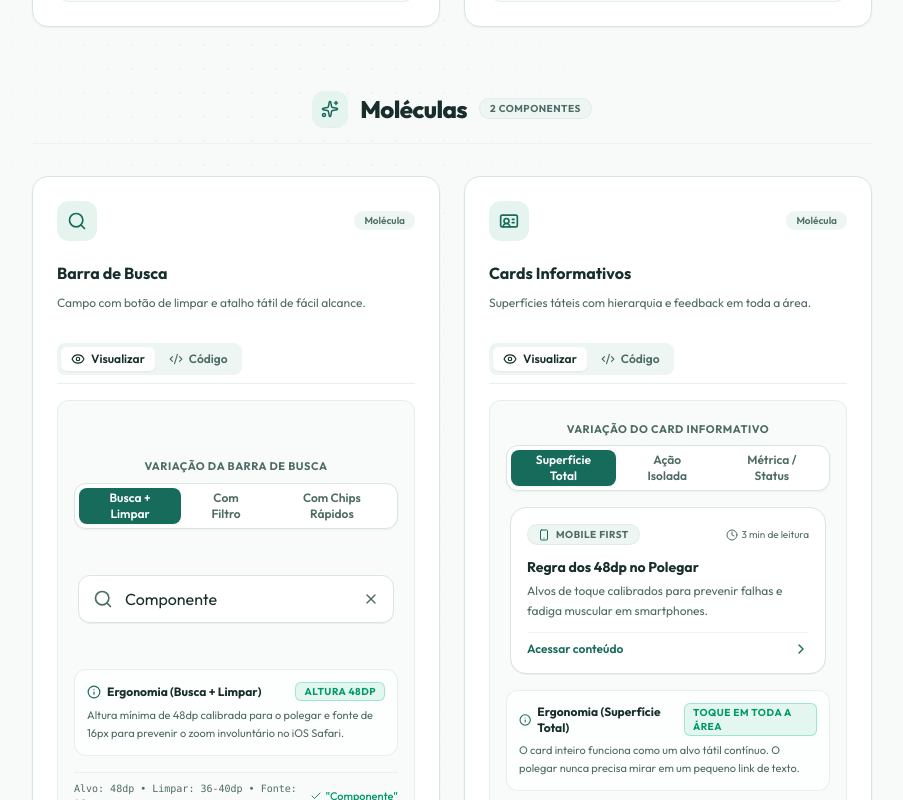
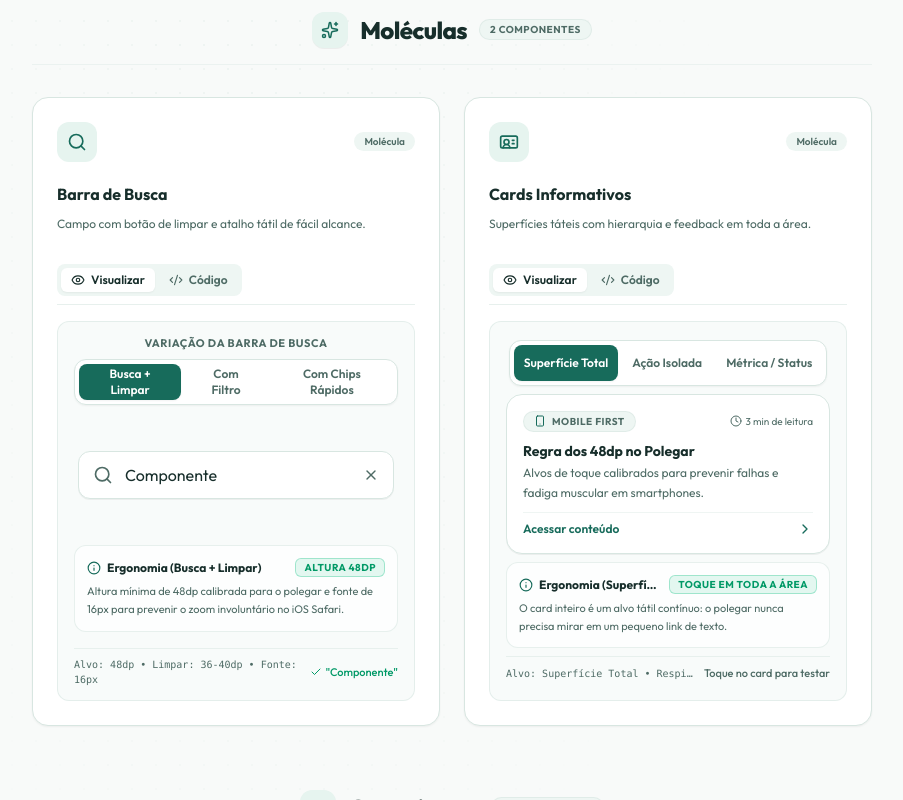
Before and after one commit to whoisnathaliamelo/hapto, a Next.js app: page /components in a window 1280 px wide. Shown: the part 2000-2800 px from the top of the page, without its empty margins (360-1263 px from the left). Built offline with nearby package versions, Linux system fonts and the light colour scheme.

Commit message:
Refactor: Ajuste para manter os cards no mesmo tamanho

```diff
--- a/components/catalog/showcase-card.tsx
+++ b/components/catalog/showcase-card.tsx
@@ -121,9 +121,9 @@ export function ShowcaseCard({
         )}
 
         {/* Área de Apresentação com Altura Uniforme Calibrada */}
-        <div className="mt-4 flex min-h-[380px] flex-1 items-center justify-center rounded-xl border border-line/60 bg-surface-raised/40 p-4">
+        <div className="mt-4 flex h-[380px] shrink-0 items-center justify-center overflow-hidden rounded-xl border border-line/60 bg-surface-raised/40 p-4">
           {activeTab === "code" && code ? (
-            <pre className="h-[380px] max-h-[380px] w-full overflow-auto rounded-lg border border-line/40 bg-[#091311] p-4 text-left text-xs font-mono leading-relaxed text-[#e6f4ef] selection:bg-primary/40 [scrollbar-width:thin]">
+            <pre className="h-full w-full overflow-auto rounded-lg border border-line/40 bg-[#091311] p-4 text-left text-xs font-mono leading-relaxed text-[#e6f4ef] selection:bg-primary/40 [scrollbar-width:thin]">
               <code>{code}</code>
             </pre>
           ) : (
--- a/components/catalog/showcases/cards-showcase.tsx
+++ b/components/catalog/showcases/cards-showcase.tsx
@@ -1,6 +1,6 @@
 "use client";
 
-import { useState } from "react";
+import { useEffect, useRef, useState } from "react";
 import {
   ArrowRight,
   Bookmark,
@@ -23,19 +23,19 @@ const VARIATIONS_INFO: Record<
   interactive: {
     label: "Superfície Total",
     tag: "Toque em Toda a Área",
-    ergonomicNote: "O card inteiro funciona como um alvo tátil contínuo. O polegar nunca precisa mirar em um pequeno link de texto.",
+    ergonomicNote: "O card inteiro é um alvo tátil contínuo: o polegar nunca precisa mirar em um pequeno link de texto.",
     badgeColor: "bg-emerald-500/10 text-emerald-600 border-emerald-500/30",
   },
   "with-action": {
     label: "Ação Isolada",
     tag: "Gatilho Seguro",
-    ergonomicNote: "Ação secundária (favoritar) com hitbox própria de 44dp e isolamento de evento (stopPropagation), evitando cliques acidentais no card principal.",
+    ergonomicNote: "Favoritar tem hitbox própria e stopPropagation, evitando abrir o card por acidente.",
     badgeColor: "bg-blue-500/10 text-blue-600 border-blue-500/30",
   },
   metric: {
     label: "Métrica / Status",
     tag: "Escaneabilidade",
-    ergonomicNote: "Hierarquia visual calibrada para leitura rápida em telas pequenas, com indicador numérico em destaque e zona de avanço tátil clara.",
+    ergonomicNote: "Número em destaque para leitura rápida em telas pequenas, com zona de avanço tátil clara.",
     badgeColor: "bg-purple-500/10 text-purple-600 border-purple-500/30",
   },
 };
@@ -102,23 +102,28 @@ export function CardsShowcase() {
   const [variant, setVariant] = useState<CardVariant>("interactive");
   const [saved, setSaved] = useState(false);
   const [lastAction, setLastAction] = useState<string | null>(null);
+  const timerRef = useRef<ReturnType<typeof setTimeout> | null>(null);
 
   const currentInfo = VARIATIONS_INFO[variant];
 
+  useEffect(() => () => {
+    if (timerRef.current) clearTimeout(timerRef.current);
+  }, []);
+
   const triggerAction = (label: string) => {
     setLastAction(label);
-    const timer = setTimeout(() => setLastAction(null), 1800);
-    return () => clearTimeout(timer);
+    if (timerRef.current) clearTimeout(timerRef.current);
+    timerRef.current = setTimeout(() => setLastAction(null), 1800);
   };
 
+  // Todos os cards de exemplo ocupam exatamente o mesmo espaço (altura fixa do slot)
+  const previewCardBase =
+    "group flex h-full w-full cursor-pointer rounded-2xl border border-line bg-surface p-4 shadow-2xs transition-[border-color,box-shadow,transform] duration-200 hover:border-primary/50 hover:shadow-md active:scale-[0.98]";
+
   return (
-    <div className="flex w-full flex-col items-center justify-between gap-4 py-1">
+    <div className="flex h-full w-full flex-col items-center justify-center gap-2">
       {/* 1. Seletor de Variação Ergonômica */}
-      <div className="flex flex-col items-center gap-2">
-        <span className="text-[11px] font-bold uppercase tracking-wider text-muted">
-          Variação do Card Informativo
-        </span>
-        <div className="flex items-center gap-1.5 rounded-xl border border-line bg-surface p-1 shadow-xs">
+      <div className="flex h-[46px] max-w-full shrink-0 items-center gap-1 rounded-xl border border-line bg-surface p-1 shadow-xs">
         {(["interactive", "with-action", "metric"] as CardVariant[]).map((v) => {
           const isSelected = variant === v;
           const item = VARIATIONS_INFO[v];
@@ -129,45 +134,46 @@ export function CardsShowcase() {
               onClick={() => setVariant(v)}
               aria-pressed={isSelected}
               className={cn(
-                  "flex min-h-9 items-center gap-1.5 rounded-lg px-3 text-xs font-semibold transition-all duration-200 active:scale-95 focus-visible:outline-2 focus-visible:outline-primary",
+                "flex h-9 items-center whitespace-nowrap rounded-lg px-2.5 text-xs font-semibold transition-colors duration-200 active:scale-95 focus-visible:outline-2 focus-visible:outline-primary",
                 isSelected
                   ? "bg-primary text-on-primary shadow-xs"
                   : "text-muted hover:bg-surface-raised hover:text-ink"
               )}
             >
-                <span>{item.label}</span>
+              {item.label}
             </button>
           );
         })}
       </div>
-      </div>
 
-      {/* 2. Área Central Interativa */}
-      <div className="flex min-h-[148px] w-full max-w-sm items-center justify-center px-1">
+      {/* 2. Slot do Card com Altura Fixa (não varia entre variações) */}
+      <div className="h-[160px] w-full max-w-sm shrink-0">
         {variant === "interactive" && (
           <article
             onClick={() => triggerAction("Card aberto (Superfície Total)")}
-            className="group flex w-full cursor-pointer flex-col rounded-2xl border border-line bg-surface p-4 shadow-2xs transition-all duration-200 hover:-translate-y-0.5 hover:border-primary/50 hover:shadow-md active:scale-[0.98]"
+            className={cn(previewCardBase, "flex-col justify-between")}
           >
-            <div className="flex items-center justify-between">
+            <div className="flex items-center justify-between gap-2 whitespace-nowrap">
               <span className="inline-flex items-center gap-1.5 rounded-full border border-line/60 bg-surface-raised px-2.5 py-0.5 text-[10px] font-bold uppercase tracking-wider text-muted">
                 <Smartphone className="size-3 text-primary" />
                 <span>Mobile First</span>
               </span>
-              <span className="text-[10px] text-muted flex items-center gap-1">
+              <span className="flex items-center gap-1 text-[10px] text-muted">
                 <Clock className="size-3" />
                 <span>3 min de leitura</span>
               </span>
             </div>
 
-            <h4 className="mt-3 text-sm font-bold text-ink transition-colors group-hover:text-primary">
+            <div>
+              <h4 className="truncate text-sm font-bold text-ink transition-colors group-hover:text-primary">
                 Regra dos 48dp no Polegar
               </h4>
-            <p className="mt-1 text-xs leading-relaxed text-muted">
+              <p className="mt-0.5 line-clamp-2 text-xs leading-relaxed text-muted">
                 Alvos de toque calibrados para prevenir falhas e fadiga muscular em smartphones.
               </p>
+            </div>
 
-            <div className="mt-3 flex items-center justify-between border-t border-line/40 pt-2 text-xs font-semibold text-primary">
+            <div className="flex items-center justify-between border-t border-line/40 pt-2 text-xs font-semibold text-primary">
               <span>Acessar conteúdo</span>
               <ChevronRight className="size-4 transition-transform group-hover:translate-x-1" />
             </div>
@@ -177,18 +183,18 @@ export function CardsShowcase() {
         {variant === "with-action" && (
           <article
             onClick={() => triggerAction("Card principal acionado")}
-            className="group flex w-full cursor-pointer flex-col rounded-2xl border border-line bg-surface p-4 shadow-2xs transition-all duration-200 hover:-translate-y-0.5 hover:border-primary/50 hover:shadow-md active:scale-[0.98]"
+            className={cn(previewCardBase, "flex-col justify-between")}
           >
             <div className="flex items-start justify-between gap-3">
-              <div className="flex items-center gap-2.5">
-                <div className="flex size-9 items-center justify-center rounded-xl bg-primary-light text-primary shadow-2xs">
+              <div className="flex min-w-0 items-center gap-2.5">
+                <div className="flex size-9 shrink-0 items-center justify-center rounded-xl bg-primary-light text-primary shadow-2xs">
                   <Sparkles className="size-4.5" />
                 </div>
-                <div>
-                  <h4 className="text-sm font-bold text-ink transition-colors group-hover:text-primary">
+                <div className="min-w-0">
+                  <h4 className="truncate text-sm font-bold text-ink transition-colors group-hover:text-primary">
                     Biblioteca de Gestos
                   </h4>
-                  <span className="text-[10px] text-muted">24 componentes táteis</span>
+                  <span className="block truncate text-[10px] text-muted">24 componentes táteis</span>
                 </div>
               </div>
 
@@ -202,7 +208,7 @@ export function CardsShowcase() {
                   triggerAction(saved ? "Removido dos favoritos" : "Salvo nos favoritos!");
                 }}
                 className={cn(
-                  "flex size-10 shrink-0 items-center justify-center rounded-xl border transition-all active:scale-90",
+                  "flex size-11 shrink-0 items-center justify-center rounded-xl border transition-colors active:scale-90",
                   saved
                     ? "border-primary/40 bg-primary/10 text-primary shadow-xs"
                     : "border-line bg-surface text-muted hover:border-primary/50 hover:text-ink"
@@ -218,71 +224,76 @@ export function CardsShowcase() {
               </button>
             </div>
 
-            <p className="mt-2.5 text-xs leading-relaxed text-muted">
+            <p className="line-clamp-2 text-xs leading-relaxed text-muted">
               Toque no ícone à direita para isolar a ação sem abrir o card principal.
             </p>
+
+            <div className="flex items-center justify-between border-t border-line/40 pt-2 text-xs font-semibold text-primary">
+              <span>Abrir biblioteca</span>
+              <ChevronRight className="size-4 transition-transform group-hover:translate-x-1" />
+            </div>
           </article>
         )}
 
         {variant === "metric" && (
           <article
             onClick={() => triggerAction("Relatório de ergonomia aberto")}
-            className="group flex w-full cursor-pointer items-center justify-between rounded-2xl border border-line bg-surface p-4 shadow-2xs transition-all duration-200 hover:border-primary/50 hover:shadow-md active:scale-[0.98]"
+            className={cn(previewCardBase, "items-center justify-between")}
           >
-            <div className="flex items-center gap-3.5">
-              <div className="flex size-11 items-center justify-center rounded-xl bg-emerald-500/10 text-emerald-600 border border-emerald-500/20">
+            <div className="flex min-w-0 items-center gap-3.5">
+              <div className="flex size-11 shrink-0 items-center justify-center rounded-xl border border-emerald-500/20 bg-emerald-500/10 text-emerald-600">
                 <TrendingUp className="size-5.5" />
               </div>
-              <div className="flex flex-col">
-                <span className="text-[11px] font-semibold text-muted">Acessibilidade Tátil</span>
-                <span className="text-xl font-extrabold text-ink tracking-tight">98.4%</span>
-                <span className="text-[10px] font-medium text-emerald-600">
+              <div className="flex min-w-0 flex-col">
+                <span className="truncate text-[11px] font-semibold text-muted">Acessibilidade Tátil</span>
+                <span className="text-2xl font-extrabold tracking-tight text-ink">98.4%</span>
+                <span className="truncate text-[10px] font-medium text-emerald-600">
                   +12.8% vs. alvos de 32px
                 </span>
               </div>
             </div>
 
-            <div className="flex size-9 items-center justify-center rounded-xl border border-line bg-surface-raised text-muted transition-colors group-hover:border-primary group-hover:text-primary">
+            <div className="flex size-9 shrink-0 items-center justify-center rounded-xl border border-line bg-surface-raised text-muted transition-colors group-hover:border-primary group-hover:text-primary">
               <ArrowRight className="size-4" />
             </div>
           </article>
         )}
       </div>
 
-      {/* 3. Diagnóstico Ergonômico */}
-      <div className="w-full rounded-xl border border-line/60 bg-surface/70 p-3 text-xs">
-        <div className="flex items-center justify-between gap-2">
-          <span className="flex items-center gap-1.5 font-bold text-ink">
-            <Info className="size-3.5 text-primary" />
-            <span>Ergonomia ({currentInfo.label})</span>
+      {/* 3. Diagnóstico Ergonômico (altura fixa, texto limitado a 2 linhas) */}
+      <div className="h-[86px] w-full shrink-0 overflow-hidden rounded-xl border border-line/60 bg-surface/70 p-3 text-xs">
+        <div className="flex items-center justify-between gap-2 whitespace-nowrap">
+          <span className="flex min-w-0 items-center gap-1.5 font-bold text-ink">
+            <Info className="size-3.5 shrink-0 text-primary" />
+            <span className="truncate">Ergonomia ({currentInfo.label})</span>
           </span>
           <span
             className={cn(
-              "rounded-md border px-2 py-0.5 text-[10px] font-bold uppercase tracking-wider",
+              "shrink-0 rounded-md border px-2 py-0.5 text-[10px] font-bold uppercase tracking-wider",
               currentInfo.badgeColor
             )}
           >
             {currentInfo.tag}
           </span>
         </div>
-        <p className="mt-1.5 text-[11px] leading-relaxed text-muted">
+        <p className="mt-1.5 line-clamp-2 text-[11px] leading-relaxed text-muted">
           {currentInfo.ergonomicNote}
         </p>
       </div>
 
-      {/* 4. Feedback e Status */}
-      <div className="flex w-full items-center justify-between border-t border-line/50 pt-2 text-[11px] text-muted">
-        <span className="font-mono text-[10px]">
+      {/* 4. Feedback e Status (uma única linha, nunca quebra) */}
+      <div className="flex h-[26px] w-full shrink-0 items-center justify-between gap-2 whitespace-nowrap border-t border-line/50 pt-2 text-[11px] text-muted">
+        <span className="truncate font-mono text-[10px]">
           Alvo: Superfície Total • Respiro: 16px
         </span>
-        <span className="font-medium text-ink flex items-center gap-1">
+        <span className="flex min-w-0 shrink-0 items-center gap-1 font-medium">
           {lastAction ? (
             <>
-              <Check className="size-3 text-emerald-600" />
-              <span className="text-emerald-600 font-semibold">{lastAction}</span>
+              <Check className="size-3 shrink-0 text-emerald-600" />
+              <span className="truncate font-semibold text-emerald-600">{lastAction}</span>
             </>
           ) : (
-            <span className="text-muted">Toque no card para testar</span>
+            <span className="truncate text-muted">Toque no card para testar</span>
           )}
         </span>
       </div>
```
Lines whose indentation alone changed are shown as unchanged.
